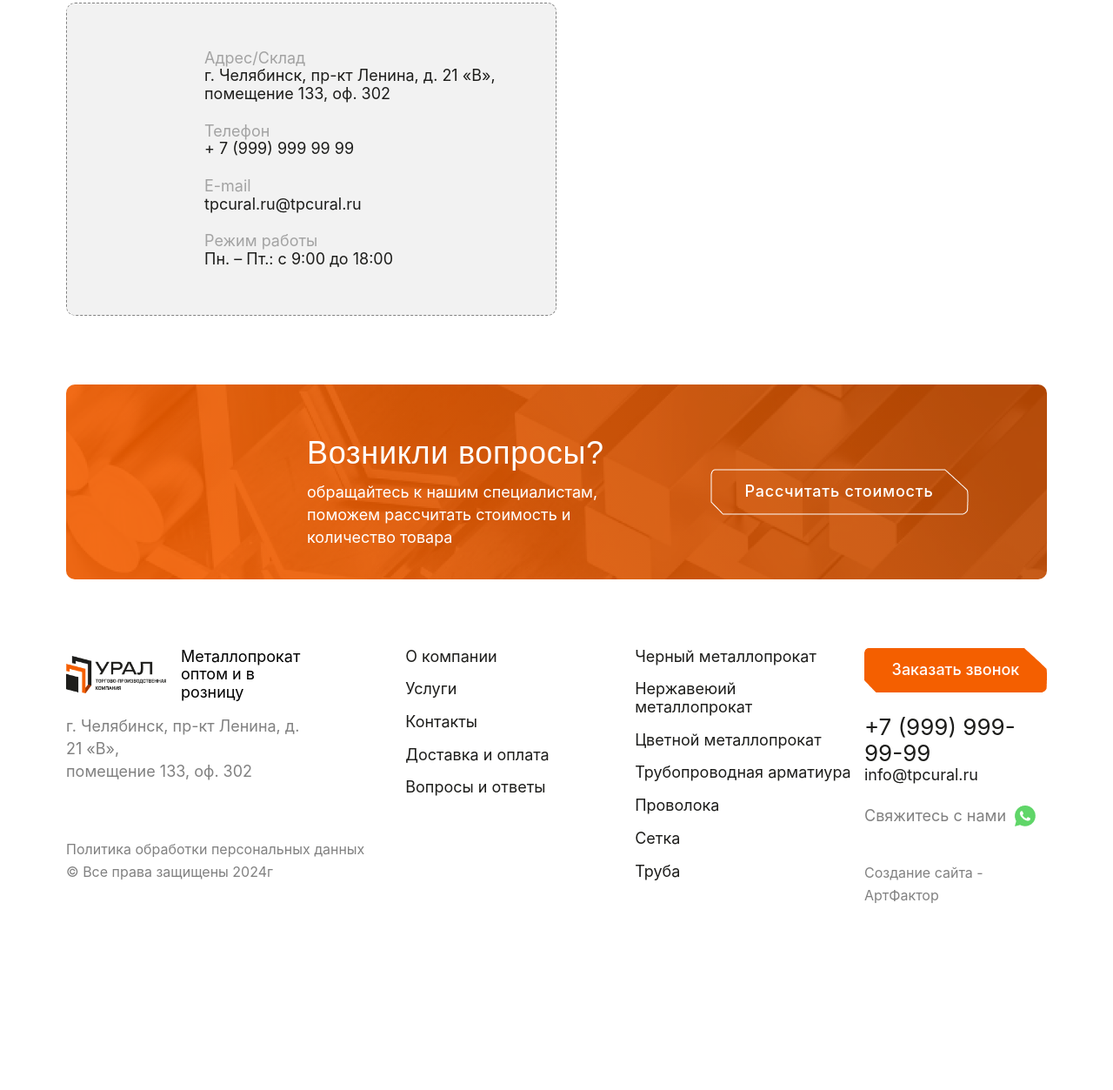
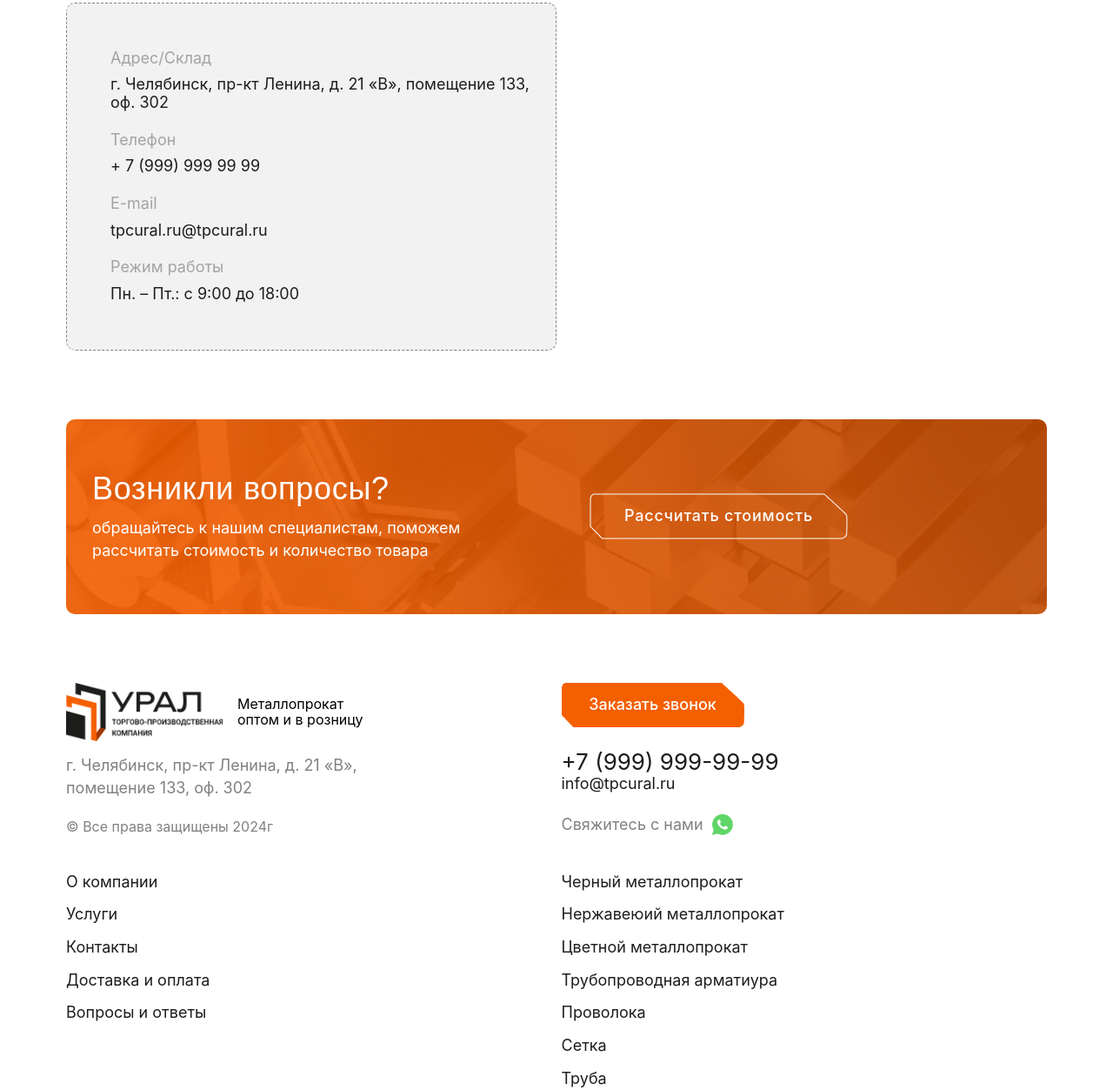
Before and after one commit to maxvgr/tpcural.ru, a website built with webpack: page src/page-home.html in a window 1280 px wide. Shown: the part 4079-5332 px from the top of the page at 87% size. Before the commit the page ends 5201 px from the top, so only its background shows below. Built offline with nearby package versions, Linux system fonts and the light colour scheme; a web font is replaced by a local one; what vanilla-lazyload would draw is missing.

Commit message:
feat: добавлен адаптив футера

```diff
--- a/src/layout/footer.html
+++ b/src/layout/footer.html
@@ -14,6 +14,7 @@
           помещение 133, оф. 302
         </div>
         <!-- /.footer_address -->
+        <div class="footer__copy--hidden">© Все права защищены 2024г</div>
       </div>
       <!-- /.footer__col1 -->
       <div class="footer__col2">
@@ -58,8 +59,13 @@
       <!-- /.footer__col4 -->
 
       <div class="footer__copyright">
+        <div class="footer__address footer__address--hidden">
+          г. Челябинск, пр-кт Ленина, д. 21 «В»,<br>
+          помещение 133, оф. 302
+        </div>
+        <!-- /.footer_address -->
         <a href="#" class="link">Политика обработки персональных данных</a>
-        <div>© Все права защищены 2024г</div>
+        <div class="footer__copy">© Все права защищены 2024г</div>
       </div>
       <!-- /.footer__copyright -->
 
--- a/src/page-home.html
+++ b/src/page-home.html
@@ -479,7 +479,9 @@
               <!-- /.accordion__header -->
               <div class="accordion__body">
                 <div class="faq__text">
-                  Компания ТПК Урал готова решать задачи, поставленные Вами эффективно, оперативно и качественно. Для этого наши менеджеры разрабатывают наиболее выгодные маршруты, а водители используют современные системы навигации.
+                  Компания ТПК Урал готова решать задачи, поставленные Вами эффективно, оперативно и качественно. Для
+                  этого наши менеджеры разрабатывают наиболее выгодные маршруты, а водители используют современные
+                  системы навигации.
                 </div>
                 <!-- /.faq__text -->
               </div>
@@ -496,7 +498,9 @@
               <!-- /.accordion__header -->
               <div class="accordion__body">
                 <div class="faq__text">
-                  Компания ТПК Урал готова решать задачи, поставленные Вами эффективно, оперативно и качественно. Для этого наши менеджеры разрабатывают наиболее выгодные маршруты, а водители используют современные системы навигации.
+                  Компания ТПК Урал готова решать задачи, поставленные Вами эффективно, оперативно и качественно. Для
+                  этого наши менеджеры разрабатывают наиболее выгодные маршруты, а водители используют современные
+                  системы навигации.
                 </div>
                 <!-- /.faq__text -->
               </div>
@@ -513,7 +517,9 @@
               <!-- /.accordion__header -->
               <div class="accordion__body">
                 <div class="faq__text">
-                  Компания ТПК Урал готова решать задачи, поставленные Вами эффективно, оперативно и качественно. Для этого наши менеджеры разрабатывают наиболее выгодные маршруты, а водители используют современные системы навигации.
+                  Компания ТПК Урал готова решать задачи, поставленные Вами эффективно, оперативно и качественно. Для
+                  этого наши менеджеры разрабатывают наиболее выгодные маршруты, а водители используют современные
+                  системы навигации.
                 </div>
                 <!-- /.faq__text -->
               </div>
@@ -530,7 +536,9 @@
               <!-- /.accordion__header -->
               <div class="accordion__body">
                 <div class="faq__text">
-                  Компания ТПК Урал готова решать задачи, поставленные Вами эффективно, оперативно и качественно. Для этого наши менеджеры разрабатывают наиболее выгодные маршруты, а водители используют современные системы навигации.
+                  Компания ТПК Урал готова решать задачи, поставленные Вами эффективно, оперативно и качественно. Для
+                  этого наши менеджеры разрабатывают наиболее выгодные маршруты, а водители используют современные
+                  системы навигации.
                 </div>
                 <!-- /.faq__text -->
               </div>
@@ -547,7 +555,9 @@
               <!-- /.accordion__header -->
               <div class="accordion__body">
                 <div class="faq__text">
-                  Компания ТПК Урал готова решать задачи, поставленные Вами эффективно, оперативно и качественно. Для этого наши менеджеры разрабатывают наиболее выгодные маршруты, а водители используют современные системы навигации.
+                  Компания ТПК Урал готова решать задачи, поставленные Вами эффективно, оперативно и качественно. Для
+                  этого наши менеджеры разрабатывают наиболее выгодные маршруты, а водители используют современные
+                  системы навигации.
                 </div>
                 <!-- /.faq__text -->
               </div>
@@ -588,7 +598,9 @@
             </div>
             <!-- /.contacts__info -->
             <div class="contacts__map">
-              <iframe src="https://yandex.ru/map-widget/v1/?um=constructor%3A05fd2b0f018ada1f1b73f0f17ffcc482d0b8904e73aa2cdb796a6789ee4268fe&amp;source=constructor" width="100%" height="100%" frameborder="0"></iframe>
+              <iframe
+                src="https://yandex.ru/map-widget/v1/?um=constructor%3A05fd2b0f018ada1f1b73f0f17ffcc482d0b8904e73aa2cdb796a6789ee4268fe&amp;source=constructor"
+                width="100%" height="100%" frameborder="0"></iframe>
             </div>
             <!-- /.contacts__map -->
           </div>
@@ -601,7 +613,7 @@
       <section class="section feedback">
         <div class="container">
           <div class="feedback__wrapper">
-            <div class="feedbacl__left">
+            <div class="feedback__left">
               <div class="feedback__title">
                 Возникли вопросы?
               </div>
@@ -616,11 +628,8 @@
               <a href="#" class="button button-secondary button-secondary--orange">Рассчитать стоимость</a>
             </div>
             <!-- /.feedback__right -->
-
-
           </div>
           <!-- /.feedback__wrapper -->
-
         </div>
         <!-- /.container -->
       </section>
--- a/src/scss/layout/global/_footer.scss
+++ b/src/scss/layout/global/_footer.scss
@@ -7,6 +7,10 @@
 
 .footer {
   &__wrapper {
+    @include breakpoint($breakpoint-laptop) {
+      grid-template-columns: 1fr 1fr;
+    }
+
     display: grid;
     grid-template-columns: 1.5fr 1fr 1fr .8fr;
     gap: 11px;
@@ -15,33 +19,128 @@
   }
 
   &__col1 {
+    @include breakpoint($breakpoint-laptop) {
+      padding-right: 0;
+    }
+    @include breakpoint($breakpoint-tablet) {
+      grid-column: 1/3;
+    }
+
     padding-right: 110px;
   }
 
+  &__copy {
+    @include breakpoint($breakpoint-laptop) {
+      display: none;
+    }
+    @include breakpoint($breakpoint-tablet) {
+      display: block;
+      text-align: center;
+    }
+
+    &--hidden {
+      @include breakpoint($breakpoint-laptop) {
+        display: block;
+      }
+      @include breakpoint($breakpoint-tablet) {
+        display: none;
+      }
+
+      display: none;
+      padding-top: 18px;
+      color: #818181;
+      line-height: 26px; /* 162.5% */
+    }
+  }
+
+  &__col2 {
+    @include breakpoint($breakpoint-laptop) {
+      grid-row: 2/3;
+      margin-top: 30px;
+    }
+    @include breakpoint($breakpoint-tablet) {
+      grid-row: 3/4;
+    }
+  }
+
+  &__col3 {
+    @include breakpoint($breakpoint-laptop) {
+      grid-row: 2/3;
+      margin-top: 30px;
+    }
+    @include breakpoint($breakpoint-tablet) {
+      grid-row: 3/4;
+    }
+  }
+
   &__col4 {
+    @include breakpoint($breakpoint-tablet) {
+      grid-column: 1/3;
+    }
+
     display: flex;
     flex-direction: column;
     gap: 25px;
+
+    .button {
+      @include breakpoint($breakpoint-tablet) {
+        order: 3;
+      }
+    }
   }
 
   &__logo {
+    @include breakpoint($breakpoint-laptop) {
+      font-size: 16px;
+    }
+
+
     display: flex;
     gap: 17px;
     align-items: center;
     color: $color-text__black;
     font-size: 18px;
+
+    & > a {
+      @include breakpoint($breakpoint-laptop) {
+        max-width: 180px;
+      }
+      @include breakpoint($breakpoint-mobile) {
+        max-width: 160px;
+      }
+
+      min-width: 160px;
+    }
   }
 
   &__address {
+    @include breakpoint($breakpoint-tablet) {
+      display: none;
+    }
+    @include breakpoint($breakpoint-mobile) {
+      font-size: 16px;
+    }
+
     padding-top: 15px;
     color: #818181;
     font-size: 18px;
     line-height: 26px; /* 144.444% */
+
+    &--hidden {
+      @include breakpoint($breakpoint-tablet) {
+        display: block;
+        text-align: center;
+      }
+
+
+      display: none;
+    }
   }
 
   &__phone {
     margin-bottom: -25px;
     font-size: 26px;
+    white-space: nowrap;
   }
 
   &__mail {
@@ -57,12 +156,28 @@
   }
 
   &__copyright {
+    @include breakpoint($breakpoint-laptop) {
+      grid-column: 1/3;
+      justify-self: center;
+      margin-top: 20px;
+    }
+    @include breakpoint($breakpoint-mobile) {
+      text-align: center;
+    }
+
+
     margin-top: -60px;
     color: #818181;
     line-height: 26px; /* 162.5% */
   }
 
   &__artfactor {
+    @include breakpoint($breakpoint-laptop) {
+      grid-column: 1/3;
+      justify-self: center;
+      margin-top: 0;
+    }
+
     grid-column: 4/5;
     margin-top: -33px;
     color: #818181;
--- a/src/scss/layout/global/_section.scss
+++ b/src/scss/layout/global/_section.scss
@@ -8,6 +8,10 @@
   }
 
   &__title {
+    @include breakpoint($breakpoint-tablet) {
+      padding-top: 35px;
+    }
+
     padding-top: 71px;
     padding-bottom: 32px;
     color: $color-text__gray;
--- a/src/scss/layout/partials/section/_contacts.scss
+++ b/src/scss/layout/partials/section/_contacts.scss
@@ -1,5 +1,13 @@
 .contacts {
   &__wrapper {
+    @include breakpoint($breakpoint-notebook) {
+      grid-template-rows: 400px 400px;
+      grid-template-columns: 1fr;
+    }
+    @include breakpoint($breakpoint-mobile) {
+      grid-template-rows: 320px 320px;
+    }
+
     display: grid;
     grid-template-columns: 1fr 1fr;
     overflow: hidden;
@@ -7,6 +15,15 @@
   }
 
   &__info {
+    @include breakpoint($breakpoint-laptop) {
+      padding: 53px 0 53px 50px;
+    }
+    @include breakpoint($breakpoint-mobile) {
+      padding: 10px 0;
+      border: none;
+      background: none;
+    }
+
     display: flex;
     flex-direction: column;
     gap: 22px;
@@ -18,12 +35,21 @@
 
     span {
       display: block;
-      color: #A3A3A3;
+      padding-bottom: 10px;
+      color: #a3a3a3;
     }
   }
 
   &__map {
+    @include breakpoint($breakpoint-mobile) {
+      margin: 0 -16px;
+    }
+
     & > iframe {
+      @include breakpoint($breakpoint-mobile) {
+        border-radius: 0;
+      }
+
       border-radius: 10px;
     }
   }
--- a/src/scss/layout/partials/section/_faq.scss
+++ b/src/scss/layout/partials/section/_faq.scss
@@ -46,7 +46,7 @@
     cursor: pointer;
 
     &::before {
-      content: '';
+      content: "";
       display: block;
       width: 29px;
       min-width: 30px;
@@ -60,7 +60,6 @@
     }
   }
 
-
   &__text {
     padding-top: 20px;
     padding-left: 53px;
--- a/src/scss/layout/partials/section/_feedback.scss
+++ b/src/scss/layout/partials/section/_feedback.scss
@@ -1,5 +1,19 @@
 .feedback {
   &__wrapper {
+    @include breakpoint($breakpoint-laptop) {
+      padding: 45px 30px;
+    }
+    @include breakpoint($breakpoint-notebook) {
+      gap: 10px;
+    }
+    @include breakpoint($breakpoint-tablet) {
+      grid-template-columns: 1fr;
+      gap: 24px;
+      height: auto;
+      margin-top: 0;
+      padding: 31px 16px;
+    }
+
     display: grid;
     grid-template-columns: 1fr 1fr;
     gap: 76px;
@@ -8,10 +22,23 @@
     margin-top: 79px;
     padding: 58px 0 60px 277px;
     border-radius: 10px;
-    background: url("../assets/images/sections/feedback/bg.png"), linear-gradient(243deg, #C14B00 7.07%, #F45F00 87.26%);
+    background: url("../assets/images/sections/feedback/bg.png"), linear-gradient(243deg, #c14b00 7.07%, #f45f00 87.26%);
+  }
+
+  &__left {
+    @include breakpoint($breakpoint-tablet) {
+      text-align: center;
+    }
   }
 
   &__title {
+    @include breakpoint($breakpoint-notebook) {
+      font-size: 30px;
+    }
+    @include breakpoint($breakpoint-tablet) {
+      font-size: 26px;
+    }
+
     padding-bottom: 12px;
     color: $color-text__white;
     font-size: 36px;
@@ -25,6 +52,15 @@
     line-height: 26px; /* 144.444% */
   }
 
+  &__right {
+    @include breakpoint($breakpoint-notebook) {
+      justify-self: end;
+    }
+    @include breakpoint($breakpoint-tablet) {
+      justify-self: center;
+    }
+  }
+
   .button-secondary--orange {
     width: 297px;
     background-image: url("../assets/images/sections/feedback/button.png");
```
Also changed, not shown: src/scss/layout/partials/section/_services.scss (+1 -4 lines), src/scss/layout/partials/section/_why-we.scss (+5 -5 lines), src/scss/layout/partials/section/_our-clients.scss (line endings or trailing spaces).
